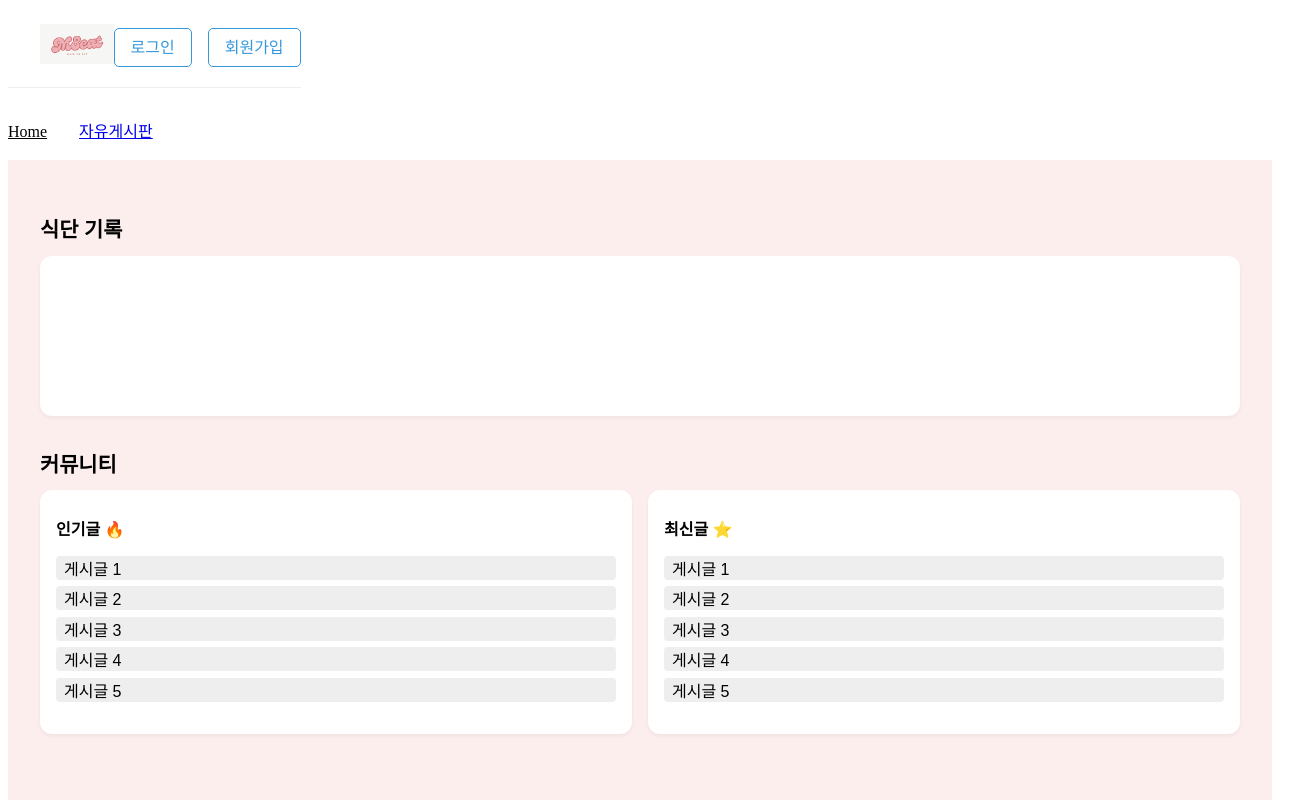
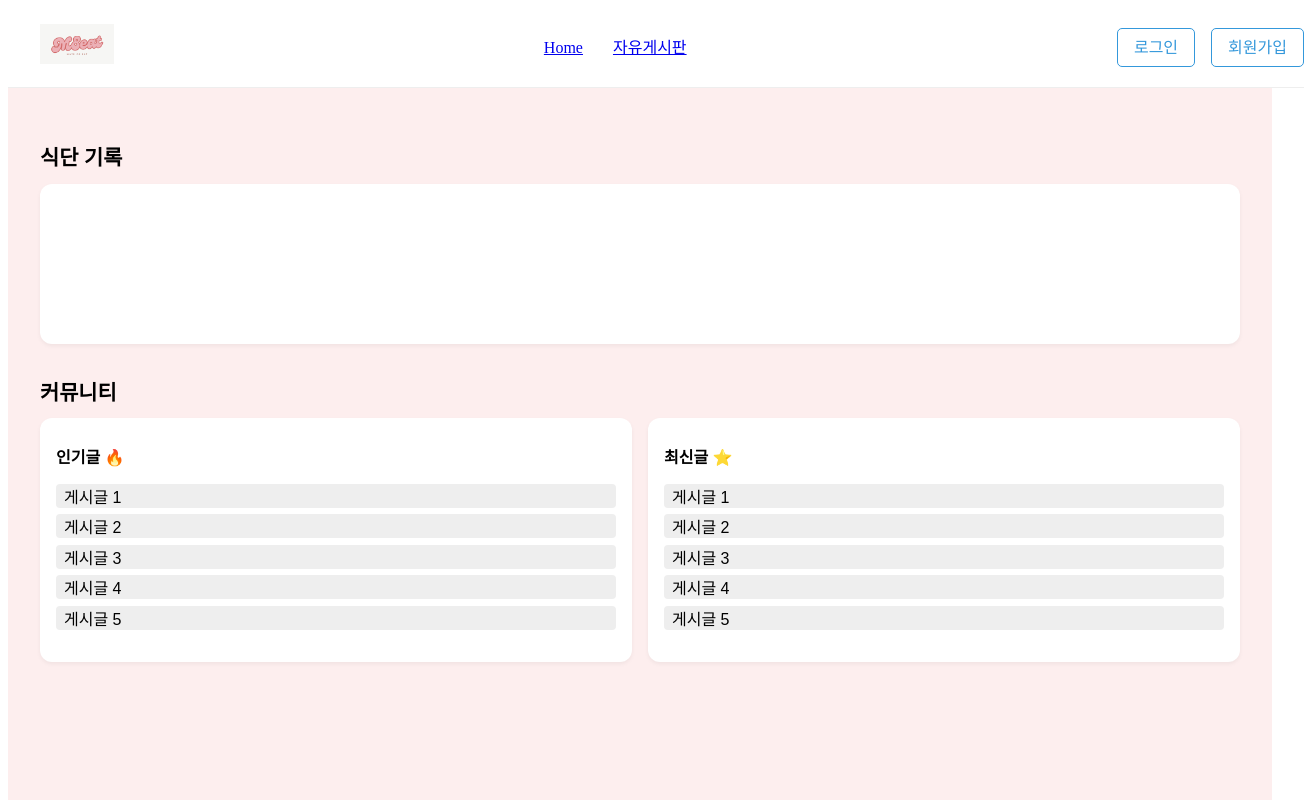
Before and after one commit to yellowjang/m8eat, a Vue app in the folder front/m8eat-vue/: page / in a window 1280 px wide. Shown: the top 800 px of the page, 1304 px wide, since content can reach past the window. Built offline with nearby package versions, Linux system fonts and the light colour scheme; no server answers.

Commit message:
fix: css 약간수정

```diff
--- a/front/m8eat-vue/src/App.vue
+++ b/front/m8eat-vue/src/App.vue
@@ -4,16 +4,7 @@ import Header from "@/components/common2/Header.vue";
 </script>
 
 <template>
-  <header>
-    <div class="wrapper">
-      <Header></Header>
-      <nav>
-        <RouterLink to="/">Home</RouterLink>
-        <RouterLink to="/boards">자유게시판</RouterLink>
-      </nav>
-    </div>
-  </header>
-
+  <Header />
   <RouterView />
 </template>
 
@@ -64,12 +55,6 @@ nav a:first-of-type {
     margin: 0 2rem 0 0;
   }
 
-  header .wrapper {
-    display: flex;
-    place-items: flex-start;
-    flex-wrap: wrap;
-  }
-
   nav {
     text-align: left;
     margin-left: -1rem;
--- a/front/m8eat-vue/src/components/common2/Header.vue
+++ b/front/m8eat-vue/src/components/common2/Header.vue
@@ -3,10 +3,14 @@
     <RouterLink to="/" class="logo">
       <img src="@/assets/img/logo.png" alt="로고" />
     </RouterLink>
-
+    <div class="header-left">
+      <RouterLink to="/">Home</RouterLink>
+      <RouterLink to="/boards">자유게시판</RouterLink>
+    </div>
     <div class="header-right">
       <template v-if="isLoggedIn">
         <span class="greeting">{{ userName }}님, 건강한 하루 되세요!</span>
+
         <div class="profile-dropdown" @click="toggleDropdown">
           <img class="profile-img" :src="profileImageUrl" alt="프로필" />
           <ul v-if="dropdownOpen" class="dropdown-menu">
--- a/front/m8eat-vue/src/style/header.scss
+++ b/front/m8eat-vue/src/style/header.scss
@@ -1,7 +1,7 @@
-
 .app-header {
   display: flex;
   justify-content: space-between;
+  width: 100%;
   align-items: center;
   padding: 1rem 2rem;
   background-color: #ffffff;
@@ -10,7 +10,10 @@
   .logo img {
     height: 40px;
   }
-
+  .header-left {
+    display: flex;
+    gap: 30px;
+  }
   .header-right {
     display: flex;
     align-items: center;
```
Also changed, not shown: 1 other file (tests, documents, lock files or other folders).
